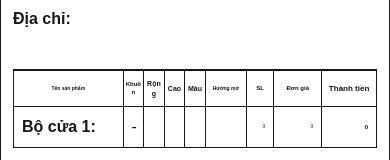
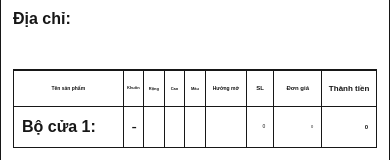
Before and after one commit to kimtaehyung26121998-del/cuathep-app, a Next.js app: page / in a window 390 px wide. Both pictures are taken after a click on the button "Xem hóa đơn". Shown: the part 430-590 px from the top of the page. Built offline with nearby package versions, Linux system fonts and the light colour scheme.

Commit message:
optimize invoice mobile table

```diff
--- a/app/page.js
+++ b/app/page.js
@@ -732,7 +732,7 @@ style={{
       : "12px 6px",
 
     fontSize: isMobile
-      ? "6px"
+      ? "4px"
       : "15px",
 
     fontWeight: "700",
@@ -755,7 +755,7 @@ style={{
       : "12px 8px",
 
     fontSize: isMobile
-  ? "7px"
+  ? "4px"
   : "15px",
   overflowWrap: "break-word",
 
@@ -783,7 +783,7 @@ style={{
       : "12px 8px",
 
     fontSize: isMobile
-  ? "7px"
+  ? "4px"
   : "15px",
   overflowWrap: "break-word",
 
@@ -811,7 +811,7 @@ style={{
       : "12px 8px",
 
    fontSize: isMobile
-  ? "7px"
+  ? "4px"
   : "15px",
   overflowWrap: "break-word",
 
@@ -1199,7 +1199,7 @@ const tienPhaoDinh =
   className="border"
   style={{ overflowWrap: "break-word",
     padding: "8px",
-    fontSize: isMobile ? "5px" : "14px",
+    fontSize: isMobile ? "4px" : "14px",
     textAlign: "right",
     whiteSpace: "nowrap",
     verticalAlign: "middle",
@@ -1307,7 +1307,7 @@ const tienPhaoDinh =
   style={{ overflowWrap: "break-word",
     padding: "8px",
     fontWeight: "700",
-    fontSize: isMobile ? "9px" : "14px",
+    fontSize: isMobile ? "4px" : "14px",
     textAlign: "right",
     whiteSpace: "nowrap",
   }}
@@ -1356,7 +1356,7 @@ const tienPhaoDinh =
   style={{ overflowWrap: "break-word",
     padding: "8px",
     fontSize: isMobile
- ? "8px"
+ ? "4px"
   : "15px",
     verticalAlign: "middle",
   }}
@@ -1373,7 +1373,7 @@ const tienPhaoDinh =
   style={{ overflowWrap: "break-word",
     padding: "8px",
     fontSize: isMobile
- ? "8px"
+ ? "4px"
   : "15px",
     verticalAlign: "middle",
   }}
@@ -1390,7 +1390,7 @@ const tienPhaoDinh =
   style={{ overflowWrap: "break-word",
     padding: "8px",
     fontWeight: "700",
-    fontSize: isMobile ? "9px" : "14px",
+    fontSize: isMobile ? "4px" : "14px",
     textAlign: "right",
     whiteSpace: "nowrap",
   }}
@@ -1470,7 +1470,7 @@ const tienPhaoDinh =
   style={{ overflowWrap: "break-word",
     padding: "8px",
     fontWeight: "700",
-    fontSize: isMobile ? "9px" : "14px",
+    fontSize: isMobile ? "4px" : "14px",
     textAlign: "right",
     whiteSpace: "nowrap",
   }}
@@ -1524,7 +1524,7 @@ const tienPhaoDinh =
   style={{ overflowWrap: "break-word",
     padding: "8px",
     fontWeight: "700",
-    fontSize: isMobile ? "9px" : "14px",
+    fontSize: isMobile ? "4px" : "14px",
     textAlign: "right",
     whiteSpace: "nowrap",
   }}
```
